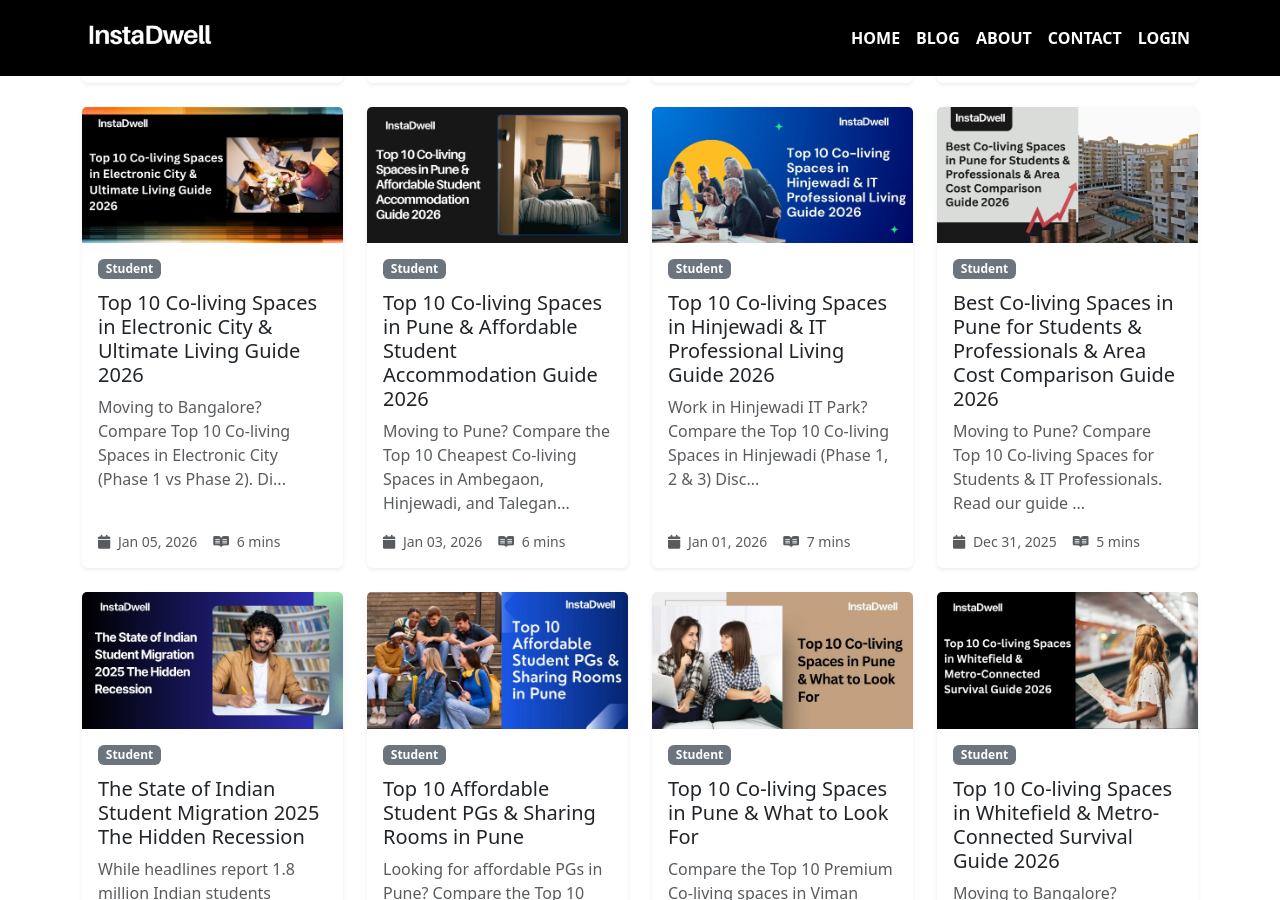
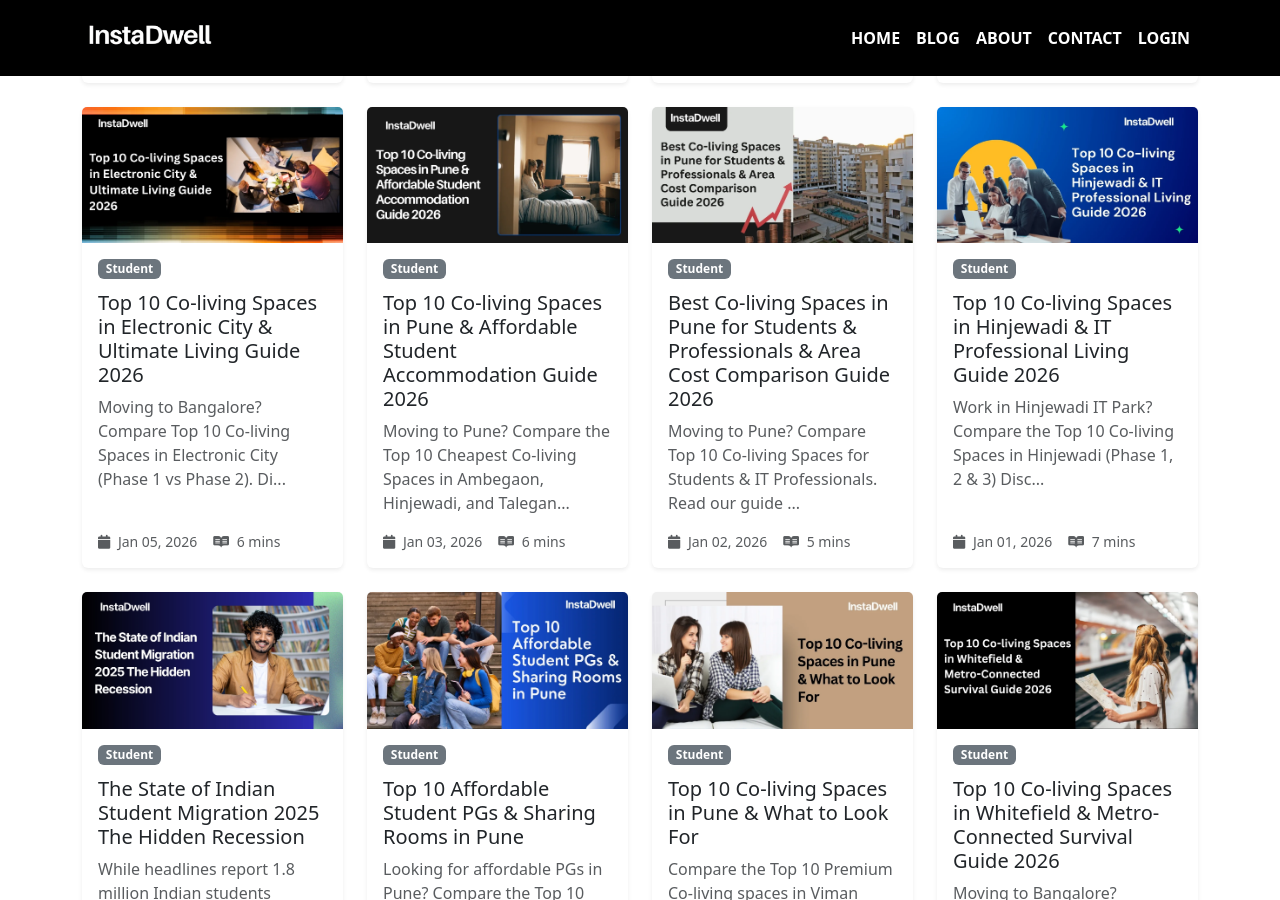
Before and after one commit to instadw/instadwell-blog, a Jekyll site: the page built from index.html, in a window 1280 px wide and 900 px high, scrolled down 2326 px. Built offline with Jekyll 4.4.1, drawn with Linux system fonts in a browser that asks for light colours; the list of posts is cut into pages by our own code.

Commit message:
Update and rename 2025-12-31-best-co-living-spaces-in-pune-for-students-and-professionals-and-area-cost-comparison-guide-2026.md to 2026-1-02-best-co-living-spaces-in-pune-for-students-and-professionals-and-area-cost-comparison-guide-2026.md

```diff
--- a/_posts/2025-12-31-best-co-living-spaces-in-pune-for-students-and-professionals-and-area-cost-comparison-guide-2026.md
+++ b/_posts/2026-1-02-best-co-living-spaces-in-pune-for-students-and-professionals-and-area-cost-comparison-guide-2026.md
@@ -6,7 +6,7 @@
 permalink: /:title
 author: Sanchit
 category: Student
-date: 2025-12-31T09:14:00.000+05:30
+date: 2026-1-02T09:14:00.000+05:30
 ---
 
 Pune is a city of micro-markets. Rent in Koregaon Park can rival Mumbai, while just 5km away in Wadgaon Sheri, it drops by half. Whether you are a student prioritizing campus proximity or an IT professional chasing the shortest commute to Hinjewadi, knowing your "zone" is the key to saving money.
```
